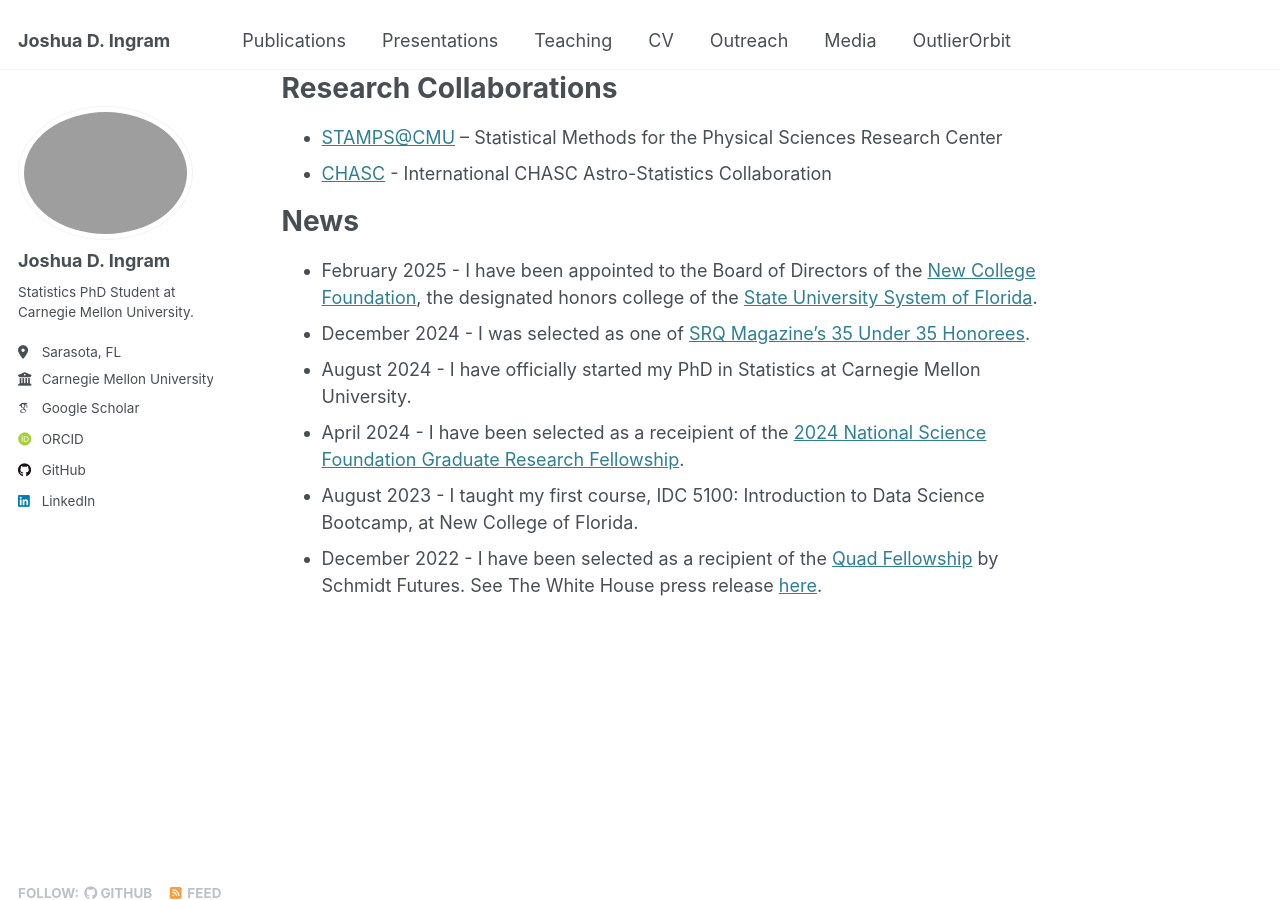
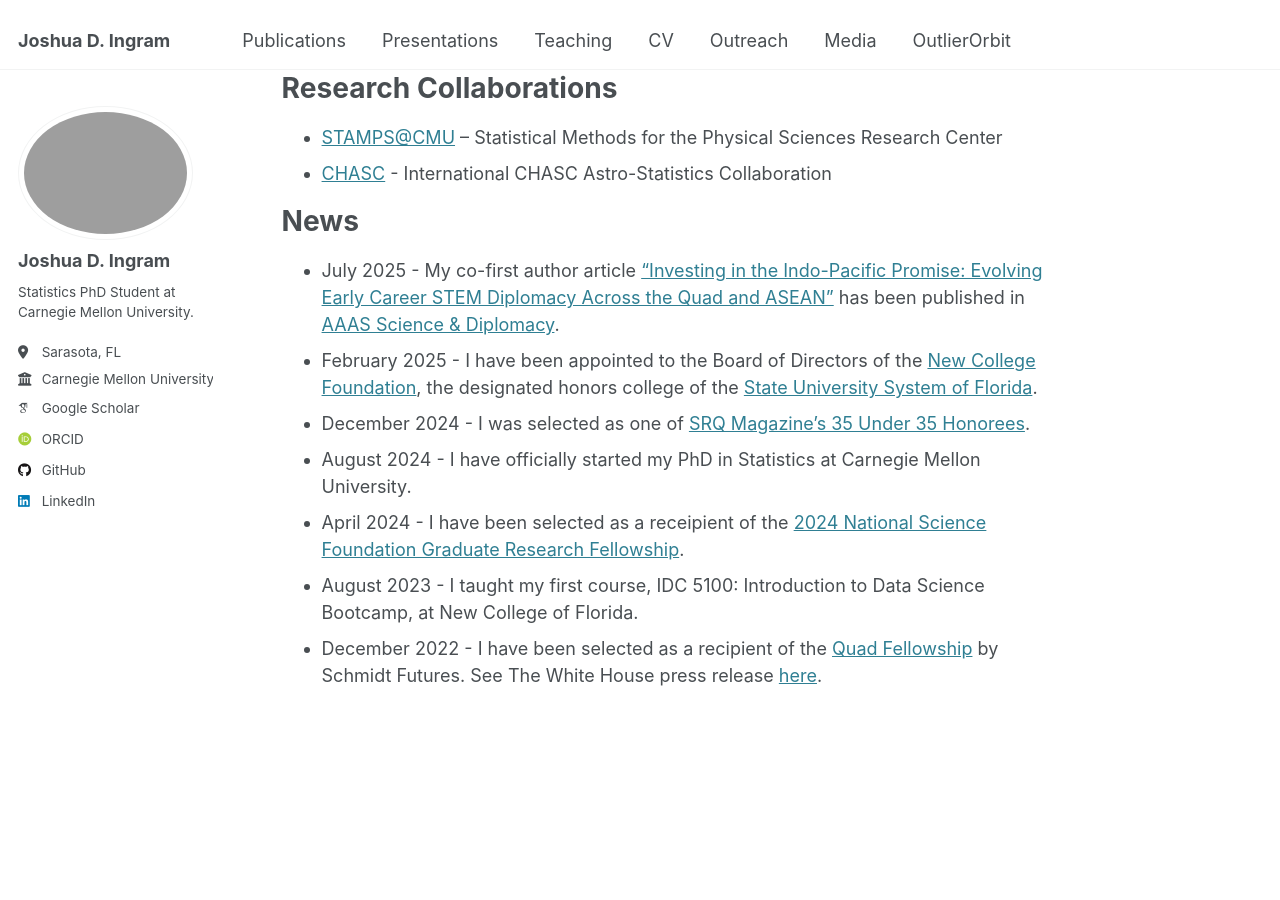
Before and after one commit to Joshuaingram/joshuaingram.github.io, a Jekyll site: the page built from _pages/about.md, in a window 1280 px wide and 900 px high, scrolled down 709 px. Built offline with Jekyll 4.4.1, drawn with Linux system fonts in a browser that asks for light colours; some web fonts are replaced.

Commit message:
Update about.md

```diff
--- a/_pages/about.md
+++ b/_pages/about.md
@@ -26,6 +26,7 @@
 News
 ======
 
+* July 2025 - My co-first author article ["Investing in the Indo-Pacific Promise: Evolving Early Career STEM Diplomacy Across the Quad and ASEAN"](https://doi.org/10.1126/scidip.aea4232) has been published in [AAAS Science & Diplomacy](https://www.sciencediplomacy.org).
 * February 2025 - I have been appointed to the Board of Directors of the [New College Foundation](https://www.srqmagazine.com/srq-daily/2025-02-26/26227_New-College-Foundation-Welcomes-Five-Distinguished-Professionals-to-Board-of-Directors), the designated honors college of the [State University System of Florida](https://www.flbog.edu).
 * December 2024 - I was selected as one of [SRQ Magazine's 35 Under 35 Honorees](https://www.srqmagazine.com/articles/2110/35-Under-35).
 * August 2024 - I have officially started my PhD in Statistics at Carnegie Mellon University.
```
